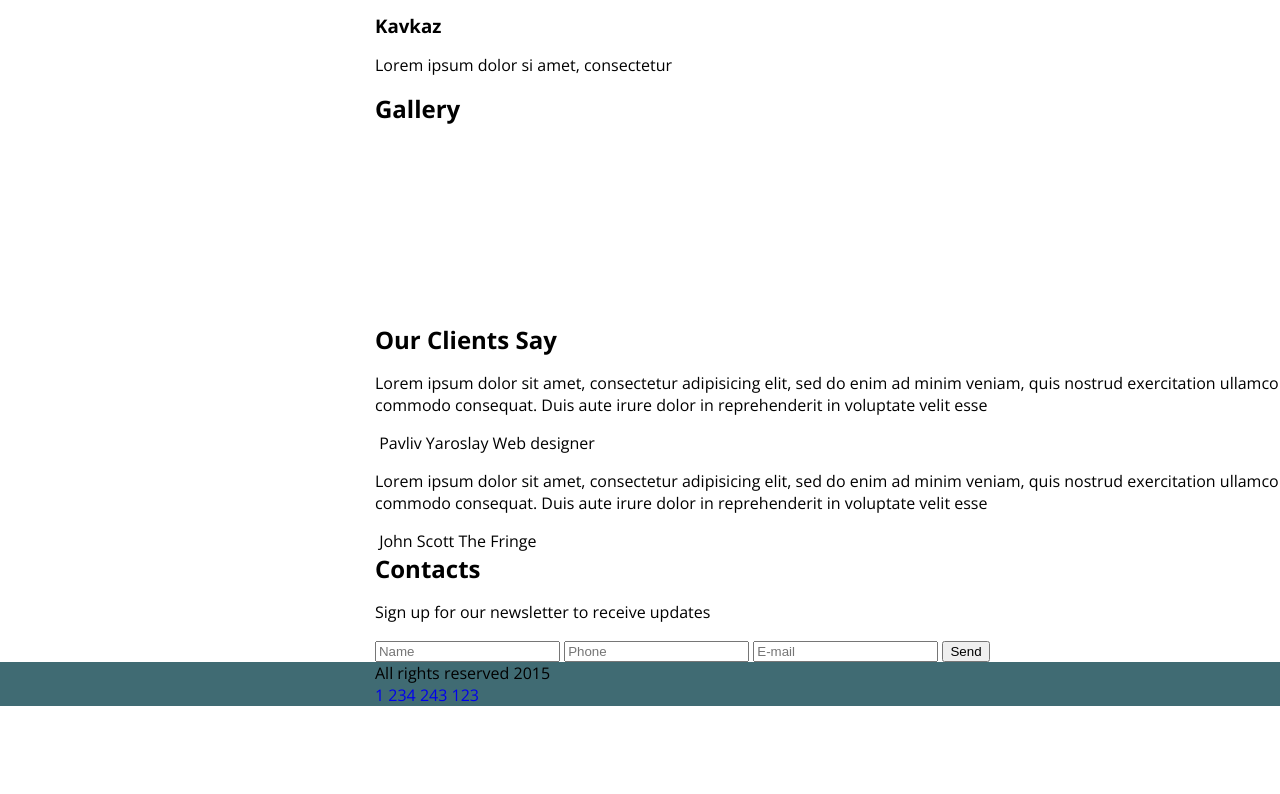
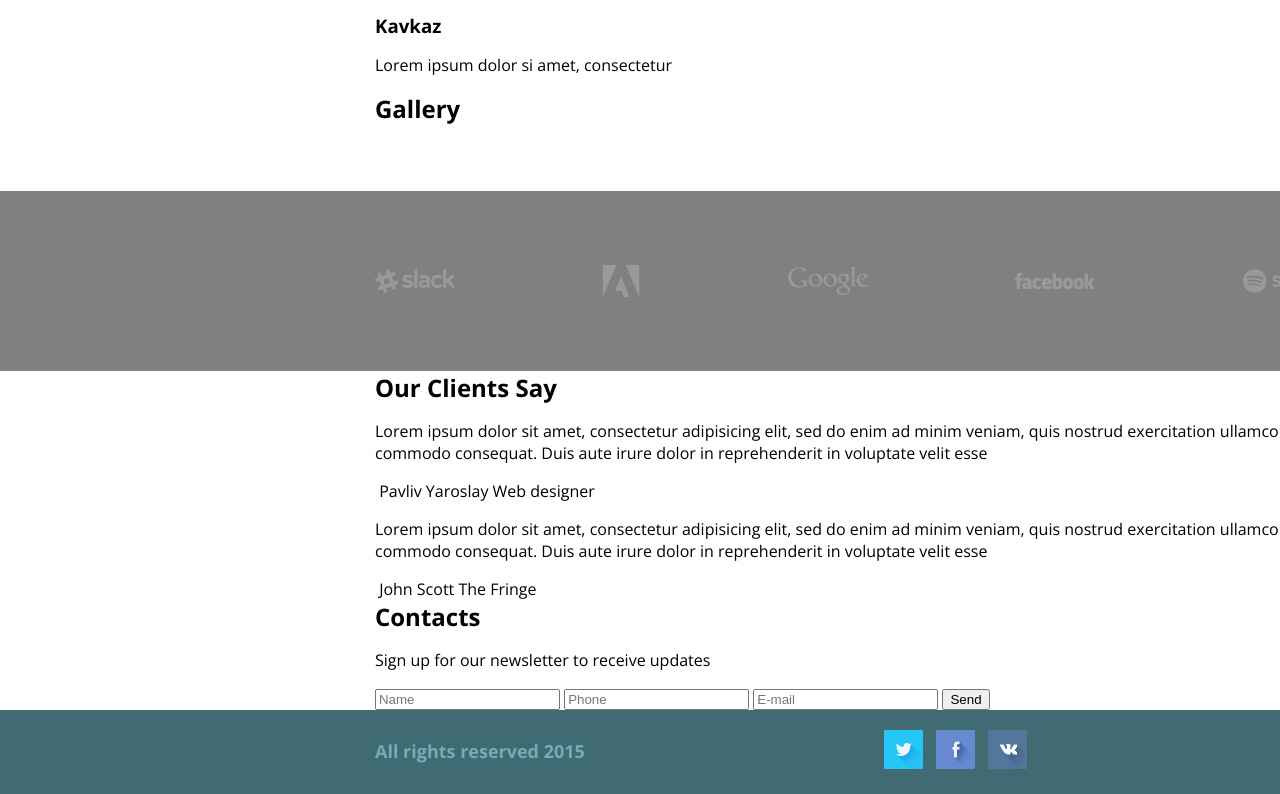
Before and after one commit to dabaycode/tourism-master-site, a plain HTML site: page index.html in a window 1280 px wide. Shown: the part 1898-2692 px from the top of the page. Before the commit the page ends 2604 px from the top, so only its background shows below. Drawn offline with nearby package versions, Linux system fonts and the light colour scheme.

Commit message:
add footer, line-brand styles

```diff
--- a/css/style.css
+++ b/css/style.css
@@ -28,7 +28,7 @@ main,
 .row-item-container {
     margin: 0 auto;
     width: 60.94%;
-	box-sizing: border-box;
+    /*box-sizing: border-box; */
 }
 
 .clearfix::after {
@@ -163,6 +163,68 @@ main,
     color: #36aeea;
 }
 
+
+/* line-brand */
+
+.line-brand {
+  background-color: gray;
+  font-size: 0;
+}
+
+.line-brand-item {
+  padding: 73px 0;
+  vertical-align: middle;
+  display: inline-block;
+}
+
+.line-brand-item:not(:first-child) {
+   margin-left: 12.6%;
+}
+
+.line-brand-item img {
+  vertical-align: bottom;
+}
+
+
+
+
+/* footer */
+
 .main-footer {
+  padding-top: 20px;
+  padding-bottom: 12px;
   background-color: #406b73;
+  font-size: 1.125em;
+  font-weight: bold;
+  color: #78aaba;
 }
+
+.footer-layout-column {
+  float: left;
+  width: 33.3%;
+  height: 100%;
+}
+.footer-rights,
+.footer-phone {
+  padding-top: 9px;
+}
+
+.footer-phone {
+  text-align: right;
+}
+
+.footer-social {
+  text-align: center;
+}
+
+.footer-social a {
+  width: 47px;
+  height: 47px;
+  display: inline-block;
+  font-size: 0;
+  overflow: hidden; /* temp fix because of images size difference */
+}
+
+.footer-phone a{
+  color: #7ec8da;
+}
--- a/index.html
+++ b/index.html
@@ -206,14 +206,16 @@
         </div>
     </div>
     <div class="row-item line-brand">
-        <div class="row-item-content">
-            <div class="line-brand-item"><img src="" alt=""></div>
-            <div class="line-brand-item"><img src="" alt=""></div>
-            <div class="line-brand-item"><img src="" alt=""></div>
-            <div class="line-brand-item"><img src="" alt=""></div>
-            <div class="line-brand-item"><img src="" alt=""></div>
-            <div class="line-brand-item"><img src="" alt=""></div>
+      <div class="row-item-container">
+        <div class="row-item-content ">
+            <img class="line-brand-item" src="img/Logos/slack-logo.png" height="24" width="80" alt="slack-logo">
+            <img class="line-brand-item" src="img/Logos/adobe-logo.png" height="34" width="38" alt="adobe-logo">
+            <img class="line-brand-item" src="img/Logos/google-logo.png" height="28" width="80" alt="google-logo">
+            <img class="line-brand-item" src="img/Logos/facebook-logo.png" height="18" width="80" alt="facebook-logo">
+            <img class="line-brand-item" src="img/Logos/spotify-logo.png" height="24" width="80" alt="spotify-logo">
+            <img class="line-brand-item" src="img/Logos/nike-logo.png" height="26" width="70" alt="nike-logo">
         </div>
+      </div>
     </div>
     <div class="row-item comments">
         <div class="row-item-container">
@@ -257,22 +259,26 @@
         </div>
     </div>
 </main>
-<footer class="main-footer">
-    <div class="row-item">
+<footer class="row-item main-footer">
         <div class="row-item-container">
-            <div class="row-item-content">
-                <div class="footer-layout-column">
+            <div class="row-item-content clearfix">
+                <div class="footer-layout-column footer-rights">
                     All rights reserved 2015
                 </div>
                 <div class="footer-layout-column footer-social">
-                    <a href="#"></a>
-                    <a href="#"></a>
-                    <a href="#"></a>
+                    <a href="#">
+                      <img src="img/Footer/twitter-icon.png" alt="twitter-icon">
+                    </a>
+                    <a href="#">
+                      <img src="img/Footer/facebook-icon.png" alt="facebook-icon">
+                    </a>
+                    <a href="#">
+                      <img src="img/Footer/vk-icon.png" alt="vk-icon">
+                    </a>
                 </div>
-                <div class="footer-layout-column">
+                <div class="footer-layout-column footer-phone">
                     <a href="tel:+1234243123">1 234 243 123</a>
                 </div>
-            </div>
         </div>
     </div>
 </footer>
```
Also changed, not shown: 1 other file. Lines whose indentation alone changed are shown as unchanged.
